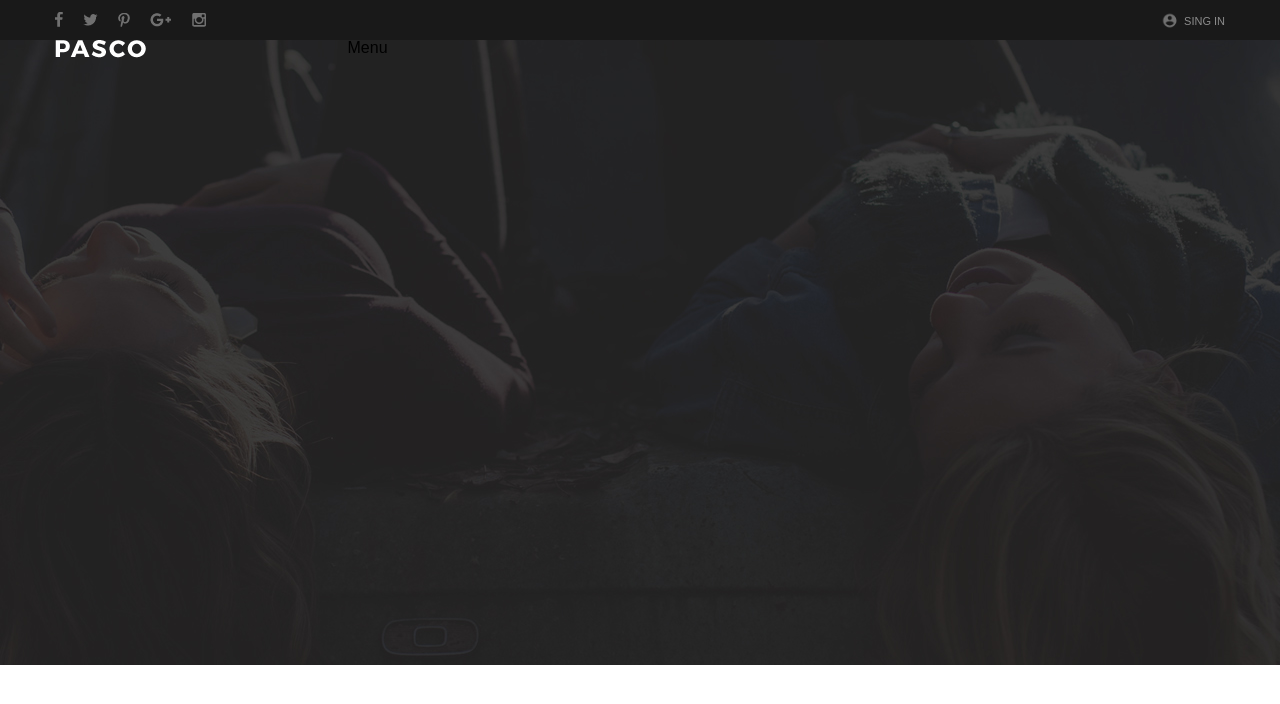
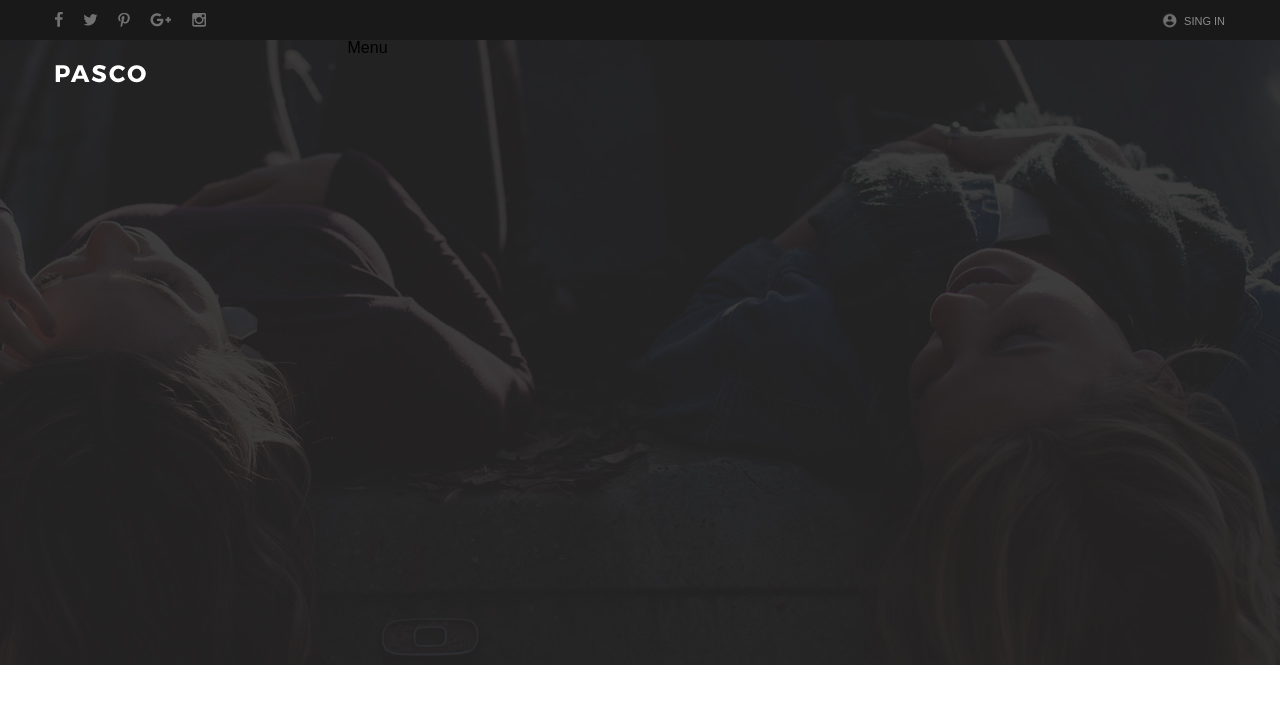
Before and after one commit to IrynaHutsol/blog-learn-react, a React (Create React App) app: page / in a window 1280 px wide. Shown: the top 704 px of the page. Built offline with nearby package versions, Linux system fonts and the light colour scheme.

Commit message:
add style for logo

```diff
--- a/src/App/Header/Logo/Logo.js
+++ b/src/App/Header/Logo/Logo.js
@@ -1,12 +1,14 @@
-import React from 'react'
-import logo from './logo.png'
+import React from 'react';
+import logo from './logo.png';
 
 const Logo =() => {
 	return (
-        <a href="" className="logo">
-            <img src={logo} alt="PASCO" />
-        </a>
-    )
+        <div className="logo-container">
+            <a href="" className="logo">
+                <img src={logo} alt="PASCO" />
+            </a>
+        </div>
+    );
 }
 
-export default Logo
+export default Logo;
--- a/src/App/Header/header.css
+++ b/src/App/Header/header.css
@@ -10,3 +10,11 @@
 .bg-imag {
 	height: 625px;
 	}
+
+.logo-container {
+	height: 70px;
+}
+
+.logo {
+	line-height: 4.8;
+}
```
